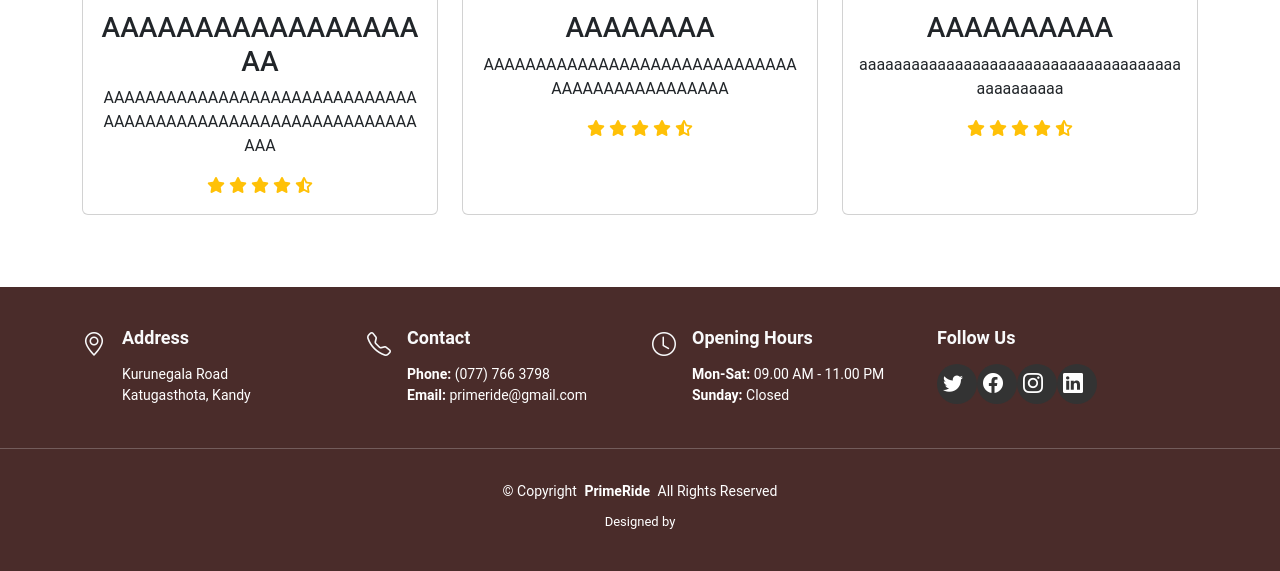
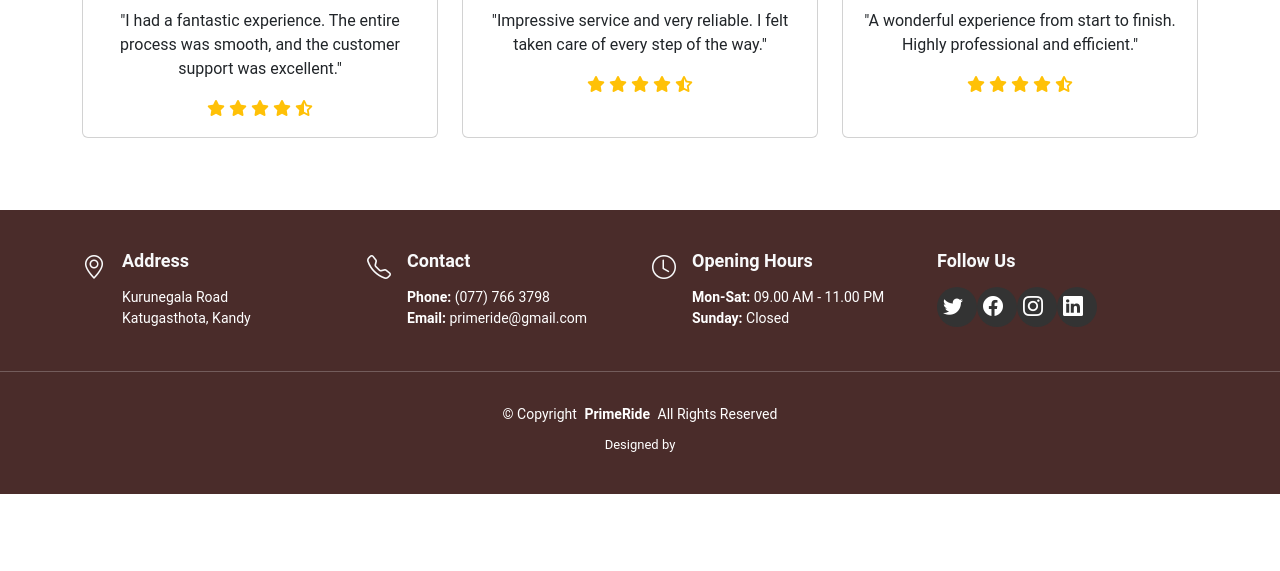
Before and after one commit to AbhiiW/PrimeRide, a PHP site: page /Index2.html in a window 1280 px wide. Shown: the part 2295-2866 px from the top of the page. After the commit the page ends 2789 px from the top, so only its background shows below. Run offline with PHP 8.4, Linux system fonts and the light colour scheme; some libraries are stand-ins or nearby versions.

Commit message:
redirections updated

```diff
--- a/Index2.html
+++ b/Index2.html
@@ -22,7 +22,7 @@
           <a href="" class="d-flex align-items-center mb-2 mb-lg-0 text-white text-decoration-none">
             <img src="assets/Photo/main/Ride logo.png" class="navlogo" alt="">
           </a>
-          <h1>The Gallery Cafe</h1>
+          <h1>Prime Ride</h1>
         </div>
         <div class="d-flex align-items-center ms-auto">
           <form class="col-12 col-lg-auto mb-3 mb-lg-0 me-lg-3" id="search" role="search">
@@ -39,9 +39,8 @@
     <div class="container submenudirect">
       <header class="d-flex justify-content-py-5">
         <ul class="nav nav-pills">
-
           <li class="nav-item"><a href="SelectVehicle.html" class="nav-link">Select A Vehicle</a></li>
-          <li class="nav-item"><a href="SelectVehicle.html" class="nav-link"></a>Offers</li>
+          <li class="nav-item"><a href="Specialoffers.html" class="nav-link"></a>Offers</li>
           <li class="nav-item"><a href="Pages/booking.php" class="nav-link">Bookings</a></li>
           <li class="nav-item"><a href="FAQ.html" class="nav-link">FAQ</a></li>
           <li class="nav-item"><a href="events.html" class="nav-link">Events</a></li>
@@ -137,7 +136,7 @@
                <h1 class="flex-shrink-0 display-5 text-primary mb-0" data-toggle="counter-up" data-target="50">0</h1>
                <div class="ps-4">
                  <p class="mb-0">Popular</p>
-                 <h6 class="text-uppercase mb-0">Master Chefs</h6>
+
                </div>
              </div>
            </div>
@@ -156,10 +155,10 @@
           <!-- Review 1 -->
           <div class="col-lg-4 col-md-6 mb-4">
               <div class="card h-100 text-center">
-                 <img src="image/client1.jpg" class="card-img-top rounded-circle mx-auto mt-3" alt="Name" style="width: 150px; height: 150px;">
+                  <img src="image/client1.jpg" class="card-img-top rounded-circle mx-auto mt-3" alt="John Doe" style="width: 150px; height: 150px;">
                   <div class="card-body">
-                     <h3 class="card-title">AAAAAAAAAAAAAAAAAAAAAAAAAAAAAAAAAAAAAAAA</h3>
-                     <p class="card-text">AAAAAAAAAAAAAAAAAAAAAAAAAAAAAAAAAAAAAAAAAAAAAAAAAAAAAAA</p>
+                      <h3 class="card-title">John Doe</h3>
+                      <p class="card-text">"The service was amazing! The team was professional, and the process was seamless. I couldn't have asked for more."</p>
                       <div class="stars text-warning">
                           <i class="fas fa-star"></i>
                           <i class="fas fa-star"></i>
@@ -173,10 +172,10 @@
           <!-- Review 2 -->
           <div class="col-lg-4 col-md-6 mb-4">
               <div class="card h-100 text-center">
-                 <img src="image/client2.jpg" class="card-img-top rounded-circle mx-auto mt-3" alt="Name" style="width: 150px; height: 150px;">
+                  <img src="image/client2.jpg" class="card-img-top rounded-circle mx-auto mt-3" alt="Sarah Lee" style="width: 150px; height: 150px;">
                   <div class="card-body">
-                     <h3 class="card-title">AAAAAAAA</h3>
-                     <p class="card-text">AAAAAAAAAAAAAAAAAAAAAAAAAAAAAAAAAAAAAAAAAAAAAAAAAAAAAAAAAAAA</p>
+                      <h3 class="card-title">Sarah Lee</h3>
+                      <p class="card-text">"I am extremely satisfied with my experience. Excellent communication and timely service."</p>
                       <div class="stars text-warning">
                           <i class="fas fa-star"></i>
                           <i class="fas fa-star"></i>
@@ -190,10 +189,10 @@
           <!-- Review 3 -->
           <div class="col-lg-4 col-md-6 mb-4">
               <div class="card h-100 text-center">
-                 <img src="image/client3.jpg" class="card-img-top rounded-circle mx-auto mt-3" alt="Name" style="width: 150px; height: 150px;">
+                  <img src="image/client3.jpg" class="card-img-top rounded-circle mx-auto mt-3" alt="Michael Brown" style="width: 150px; height: 150px;">
                   <div class="card-body">
-                     <h3 class="card-title">AAAAAAAAAAAAAAAAAA</h3>
-                     <p class="card-text">AAAAAAAAAAAAAAAAAAAAAAAAAAAAAAAAAAA</p>
+                      <h3 class="card-title">Michael Brown</h3>
+                      <p class="card-text">"Great service! Friendly staff and very accommodating. Will definitely recommend to others."</p>
                       <div class="stars text-warning">
                           <i class="fas fa-star"></i>
                           <i class="fas fa-star"></i>
@@ -207,10 +206,10 @@
           <!-- Review 4 -->
           <div class="col-lg-4 col-md-6 mb-4">
               <div class="card h-100 text-center">
-                 <img src="image/client4.jpg" class="card-img-top rounded-circle mx-auto mt-3" alt="Name" style="width: 150px; height: 150px;">
+                  <img src="image/client4.jpg" class="card-img-top rounded-circle mx-auto mt-3" alt="Emily Johnson" style="width: 150px; height: 150px;">
                   <div class="card-body">
-                     <h3 class="card-title">AAAAAAAAAAAAAAAAAAA</h3>
-                     <p class="card-text">AAAAAAAAAAAAAAAAAAAAAAAAAAAAAAAAAAAAAAAAAAAAAAAAAAAAAAAAAAAAAAA</p>
+                      <h3 class="card-title">Emily Johnson</h3>
+                      <p class="card-text">"I had a fantastic experience. The entire process was smooth, and the customer support was excellent."</p>
                       <div class="stars text-warning">
                           <i class="fas fa-star"></i>
                           <i class="fas fa-star"></i>
@@ -224,10 +223,10 @@
           <!-- Review 5 -->
           <div class="col-lg-4 col-md-6 mb-4">
               <div class="card h-100 text-center">
-                 <img src="image/client5.jpg" class="card-img-top rounded-circle mx-auto mt-3" alt="Name" style="width: 150px; height: 150px;">
+                  <img src="image/client5.jpg" class="card-img-top rounded-circle mx-auto mt-3" alt="James Smith" style="width: 150px; height: 150px;">
                   <div class="card-body">
-                     <h3 class="card-title">AAAAAAAA</h3>
-                     <p class="card-text">AAAAAAAAAAAAAAAAAAAAAAAAAAAAAAAAAAAAAAAAAAAAAAA</p>
+                      <h3 class="card-title">James Smith</h3>
+                      <p class="card-text">"Impressive service and very reliable. I felt taken care of every step of the way."</p>
                       <div class="stars text-warning">
                           <i class="fas fa-star"></i>
                           <i class="fas fa-star"></i>
@@ -241,10 +240,10 @@
           <!-- Review 6 -->
           <div class="col-lg-4 col-md-6 mb-4">
               <div class="card h-100 text-center">
-                 <img src="image/client6.jpg" class="card-img-top rounded-circle mx-auto mt-3" alt="Name" style="width: 150px; height: 150px;">
+                  <img src="image/client6.jpg" class="card-img-top rounded-circle mx-auto mt-3" alt="Linda Taylor" style="width: 150px; height: 150px;">
                   <div class="card-body">
-                     <h3 class="card-title">AAAAAAAAAA</h3>
-                     <p class="card-text">aaaaaaaaaaaaaaaaaaaaaaaaaaaaaaaaaaaaaaaaaaaaaaa</p>
+                      <h3 class="card-title">Linda Taylor</h3>
+                      <p class="card-text">"A wonderful experience from start to finish. Highly professional and efficient."</p>
                       <div class="stars text-warning">
                           <i class="fas fa-star"></i>
                           <i class="fas fa-star"></i>
@@ -259,6 +258,7 @@
   </div>
 </section>
 <!-- Reviews Section Ends -->
+
 
 <!-- Font Awesome Icons (for stars) -->
 <script src="https://kit.fontawesome.com/a076d05399.js"></script>
--- a/Pages/about.php
+++ b/Pages/about.php
@@ -37,7 +37,7 @@
     <div class="container submenudirect">
       <header class="d-flex justify-content-py-5">
         <ul class="nav nav-pills">
-                <li class="nav-item"><a href="Index2.html" class="nav-link">Home</a></li>
+                <li class="nav-item"><a href="../Index2.html" class="nav-link">Home</a></li>
                 <li class="nav-item"><a href="Pages/booking.php" class="nav-link">Bookings</a></li>
                 <li class="nav-item"><a href="SelectVehicle.html" class="nav-link"></a>Offers</li>
                 <li class="nav-item"><a href="FAQ.html" class="nav-link">FAQ</a></li>
--- a/Pages/booking.php
+++ b/Pages/booking.php
@@ -39,7 +39,7 @@
     <div class="container submenudirect">
       <header class="d-flex justify-content-py-5">
         <ul class="nav nav-pills">
-                <li class="nav-item"><a href="Index2.html" class="nav-link">Home</a></li>
+                <li class="nav-item"><a href="../index2.html" class="nav-link">Home</a></li>
                 <li class="nav-item"><a href="SelectVehicle.html" class="nav-link"></a>Offers</li>
                 <li class="nav-item"><a href="FAQ.html" class="nav-link">FAQ</a></li>
                 <li class="nav-item"><a href="Pages/events.html" class="nav-link">Events</a></li>
--- a/index.html
+++ b/index.html
@@ -43,7 +43,7 @@
       <header class="d-flex justify-content-py-5">
         <ul class="nav nav-pills">
           <li class="nav-item"><a href="SelectVehicle.html" class="nav-link">Select A Vehicle</a></li>
-          <li class="nav-item"><a href="SelectVehicle.html" class="nav-link"></a>Offers</li>
+          <li class="nav-item"><a href="Specialoffers.html" class="nav-link"></a>Offers</li>
           <li class="nav-item"><a href="Pages/booking.php" class="nav-link">Bookings</a></li>
           <li class="nav-item"><a href="FAQ.html" class="nav-link">FAQ</a></li>
           <li class="nav-item"><a href="events.html" class="nav-link">Events</a></li>
@@ -138,7 +138,7 @@
                 <h1 class="flex-shrink-0 display-5 text-primary mb-0" data-toggle="counter-up" data-target="50">0</h1>
                 <div class="ps-4">
                   <p class="mb-0">Popular</p>
-                  <h6 class="text-uppercase mb-0">Master Chefs</h6>
+
                 </div>
               </div>
             </div>
```
Lines whose indentation alone changed are shown as unchanged.
